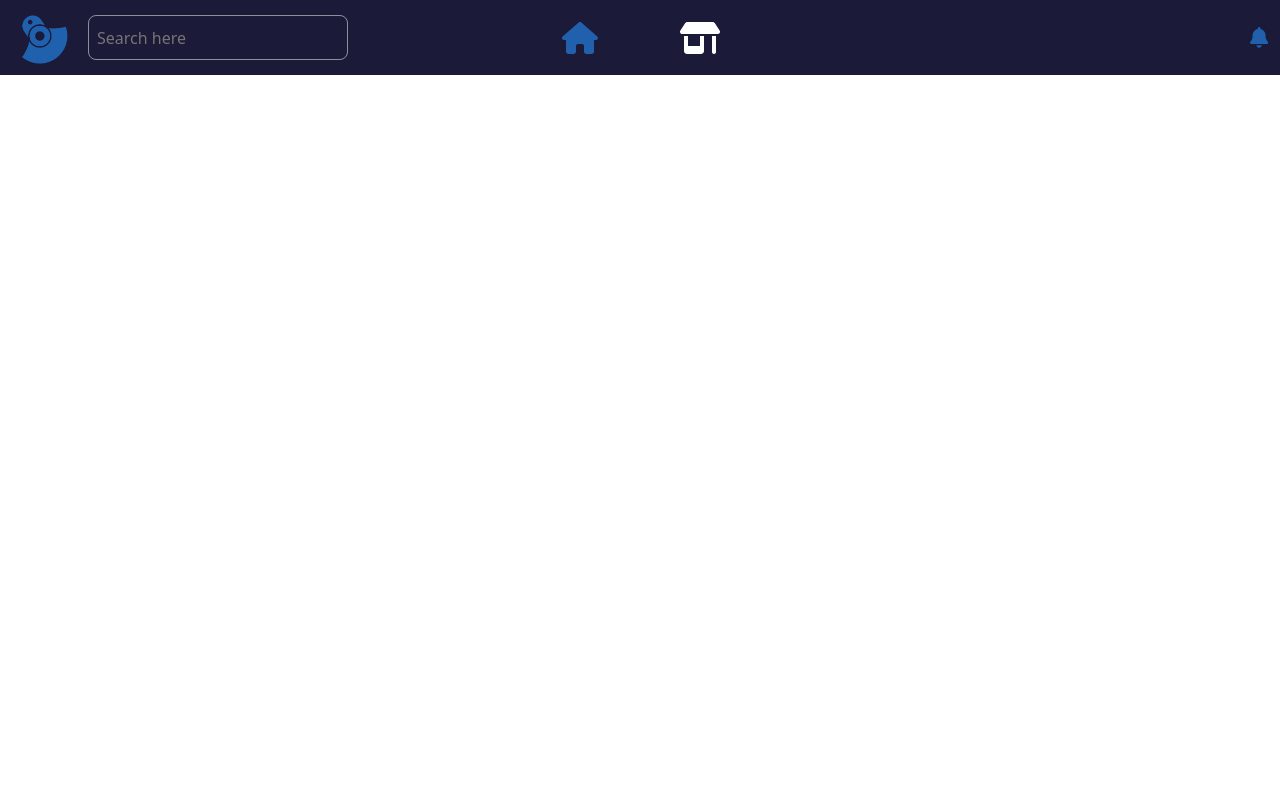
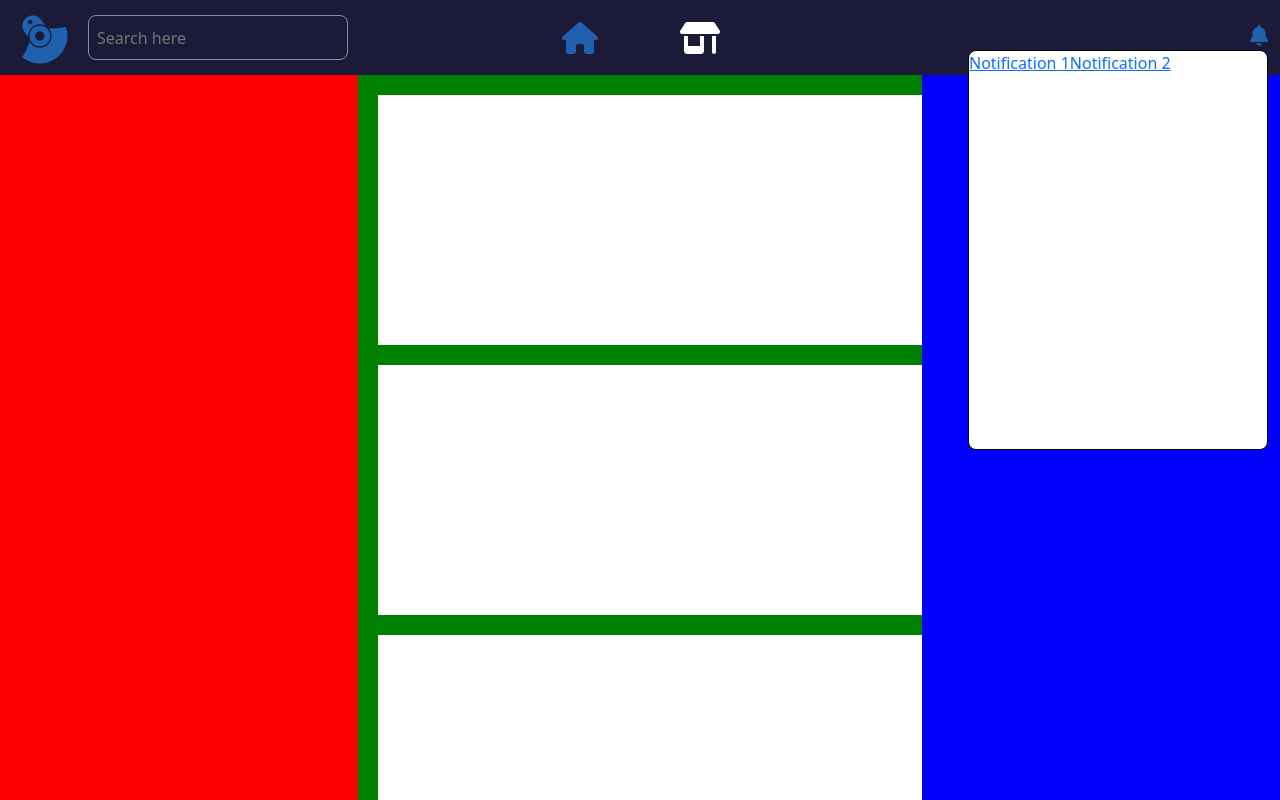
Before and after one commit to mj-pavithra/CranCo, a React (Create React App) app in the folder client/: page /homepage in a window 1280 px wide. Both pictures are taken after a click on the icon 1258 px from the left and 37 px from the top of the page. Built offline with nearby package versions, Linux system fonts and the light colour scheme.

Commit message:
basic page structure added

```diff
--- a/client/src/components/NavigationBar.jsx
+++ b/client/src/components/NavigationBar.jsx
@@ -1,4 +1,4 @@
-import React, { useState } from 'react'
+import React, { useEffect, useRef, useState } from 'react'
 import '../css/NavigationBar.css';
 import { FontAwesomeIcon } from '@fortawesome/react-fontawesome'
 import { faHome } from '@fortawesome/free-solid-svg-icons'
@@ -14,20 +14,40 @@ function NavigationBar() {
     };
 
     // notification bell
-    const [bellState, setBellState] = useState('off');
+    const [bellState, setBellState] = useState(false);
 
     const handleBellClick = () => {
-        setBellState(bellState === 'off' ? 'on' : 'off')
+        setBellState((bellState) => !bellState)
     }
+
+    const notificationRef = useRef();
+
+    useEffect(() => {
+        const handleOutsideClick = (event) => {
+            if (notificationRef.current && !notificationRef.current.contains(event.target)) {
+                setBellState(false);
+            }
+        };
+
+        document.addEventListener("click", handleOutsideClick);
+
+        return () => {
+            document.addEventListener("click", handleOutsideClick);
+        }
+    }, [])
 
     return (
         <>
+            {/* navbar div */}
             <nav className='container-fluid navbar-main '>
                 <div className="row">
+                    {/* left div */}
                     <div className="col-4 navbar-main d-flex align-items-center">
                         <img className='navbar-logo' src="/assets/logo.png" alt="logo" />
                         <input type="text" className='navbar-search' placeholder='Search here' />
                     </div>
+
+                    {/* middle div */}
                     <div className="col-4 navbar-main d-flex align-items-center justify-content-center">
                         <div className={`navbar-icon-wrapper ${activeIcon === 'home' ? ' active' : ''}`} onClick={() => handleIconClick('home')}>
                             <FontAwesomeIcon className='navbar-icon' icon={faHome} />
@@ -36,8 +56,17 @@ function NavigationBar() {
                             <FontAwesomeIcon className='navbar-icon' icon={faShop} />
                         </div>
                     </div>
+
+
+                    {/* last div */}
                     <div className="col-4 navbar-main d-flex align-items-center justify-content-end">
-                        <FontAwesomeIcon className={`navbar-bell ${bellState === 'on' ? 'active' : ''}`} icon={faBell} onClick={() => handleBellClick()} />
+                        <div ref={notificationRef} className='notification-main'>
+                            <FontAwesomeIcon className={`navbar-bell ${bellState ? 'active' : ''}`} icon={faBell} onClick={() => handleBellClick()} />
+                            {bellState && (<div className='notification-div'>
+                                <a href="">Notification 1</a>
+                                <a href="">Notification 2</a>
+                            </div>)}
+                        </div>
                     </div>
                 </div>
             </nav >
--- a/client/src/css/NavigationBar.css
+++ b/client/src/css/NavigationBar.css
@@ -1,8 +1,8 @@
 @import '../index.css';
 
 .navbar-main {
-    background-color: var(--navbar_background);
-    height: 75px;
+    background-color: var(--navbar-background);
+    height: var(--navbar-height);
 }
 
 .navbar-logo {
@@ -10,7 +10,7 @@
 }
 
 .navbar_back {
-    background-color: var(--navbar_background);
+    background-color: var(--navbar-background);
 }
 
 .navbar-search {
@@ -64,3 +64,19 @@
         background-color: transparent;
     }
 }
+
+.notification-main {
+    position: relative;
+}
+
+.notification-div {
+    width: 300px;
+    height: 400px;
+    background-color: white;
+    z-index: 100;
+    border: 1px solid black;
+    border-radius: 8px;
+
+    position: absolute;
+    right: 0px;
+}
--- a/client/src/index.css
+++ b/client/src/index.css
@@ -1,8 +1,21 @@
 @import url('https://fonts.googleapis.com/css2?family=Inter:wght@100;200;300;400;500;600;700;800;900&display=swap');
 
 :root {
+    /* colours */
     --primary-blue: #2060AD;
-    --navbar_background: #1B1A38;
+    --navbar-background: #1B1A38;
+
+
+    /* measures */
+    --navbar-height: 75px;
+    --body-partition-heght: calc(100vh - var(--navbar-height));
+
+    --width-post: 600px;
+
+    /* page body flex basis */
+    --left-partition-flex-basis: 28%;
+    --middle-partition-flex-basis: 44%;
+    --right-partition-flex-basis: 28%;
 }
 
 * {
@@ -20,3 +33,42 @@ body {
 .color-white {
     color: #fff;
 }
+
+.div-1 {
+    display: flex;
+    width: 100%;
+    height: var(--body-partition-heght);
+    /* gap: 20px; */
+    justify-content: space-between;
+}
+
+.div-left {
+    background-color: red;
+    /* display: flex; */
+    flex-basis: var(--left-partition-flex-basis);
+    overflow-x: hidden;
+    overflow-y: auto;
+}
+
+.div-middle {
+    padding: 20px;
+    gap: 20px;
+    background-color: green;
+    flex-basis: var(--middle-partition-flex-basis);
+    overflow-x: hidden;
+    overflow-y: auto;
+}
+
+.div-right {
+    background-color: blue;
+    flex-basis: var(--right-partition-flex-basis);
+    overflow-x: hidden;
+    overflow-y: auto;
+}
+
+.post-div-temp {
+    width: var(--width-post);
+    height: 250px;
+    background-color: white;
+    margin: 0px auto 20px auto;
+}
--- a/client/src/pages/HomePage.jsx
+++ b/client/src/pages/HomePage.jsx
@@ -5,6 +5,22 @@ const HomePage = () => {
     return (
         <div>
             <NavigationBar />
+            <body>
+                <div >
+                    <div className='div-1'>
+                        <div className='div-left'></div>
+                        <div className='div-middle'>
+                            <div className='post-div-temp'></div>
+                            <div className='post-div-temp'></div>
+                            <div className='post-div-temp'></div>
+                            <div className='post-div-temp'></div>
+                            <div className='post-div-temp'></div>
+                            <div className='post-div-temp'></div>
+                        </div>
+                        <div className='div-right'></div>
+                    </div>
+                </div>
+            </body>
         </div>
     )
 }
--- a/package.json
+++ /dev/null
@@ -1,5 +0,0 @@
-{
-  "dependencies": {
-    "react-bootstrap": "^2.8.0"
-  }
-}
```
Also changed, not shown: client/src/components/Temp.jsx (added, +61 -0 lines), 1 other file (tests, documents, lock files or other folders).
